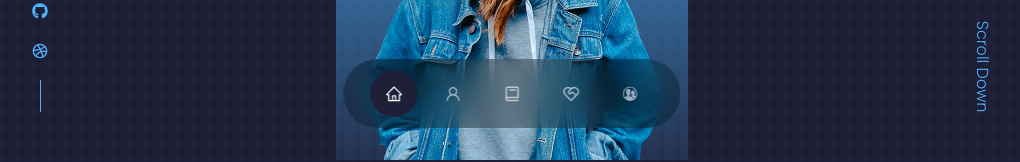
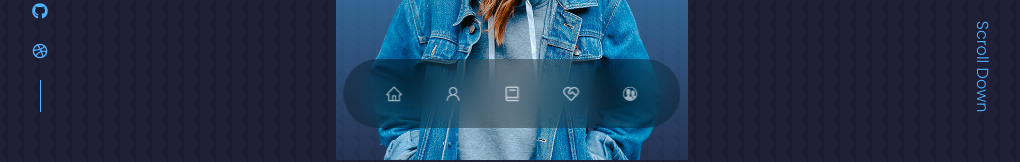
Before and after one commit to Batman003/portfoliodeploy, a React (Create React App) app: page / in a window 1280 px wide. Shown: the part 640-802 px from the top of the page, without its empty margins (128-1148 px from the left). Built offline with nearby package versions, Linux system fonts and the light colour scheme.

Commit message:
added some optimization

```diff
--- a/src/components/about/About.jsx
+++ b/src/components/about/About.jsx
@@ -13,7 +13,7 @@ const About = () => {
             <div className="container about__container">
                 <div className="about__me">
                     <div className="about__me-image">
-                        <img src={ME} alt="About Image" />
+                        <img src={ME} alt="About" />
                     </div>
                 </div>
                 <div className="about__content">
--- a/src/components/header/Social.jsx
+++ b/src/components/header/Social.jsx
@@ -7,9 +7,9 @@ import {FiDribbble} from "react-icons/fi"
 const Social = () => {
     return(
         <div className="header__social">
-            <a href="https://linkedin.com" target="_blank"><BsLinkedin /></a>
-            <a href="https://github.com" target="_blank"><FaGithub /></a>
-            <a href="https://dribbble.com" target="_blank"><FiDribbble /></a>
+            <a href="https://linkedin.com" target="_blank" rel="noreferrer"><BsLinkedin /></a>
+            <a href="https://github.com" target="_blank" rel="noreferrer"><FaGithub /></a>
+            <a href="https://dribbble.com" target="_blank" rel="noreferrer"><FiDribbble /></a>
         </div>
     )
 }
--- a/src/components/nav/Nav.jsx
+++ b/src/components/nav/Nav.jsx
@@ -17,9 +17,9 @@ const Nav = () => {
 
     return (
         <nav>
-            <a href='#'
-               onClick={() => setActiveNav("#")}
-               className={changeActive('#')}>
+            <a href=''
+               onClick={() => setActiveNav("")}
+               className={changeActive('')}>
                 <AiOutlineHome />
             </a>
             <a href='#about'
```
